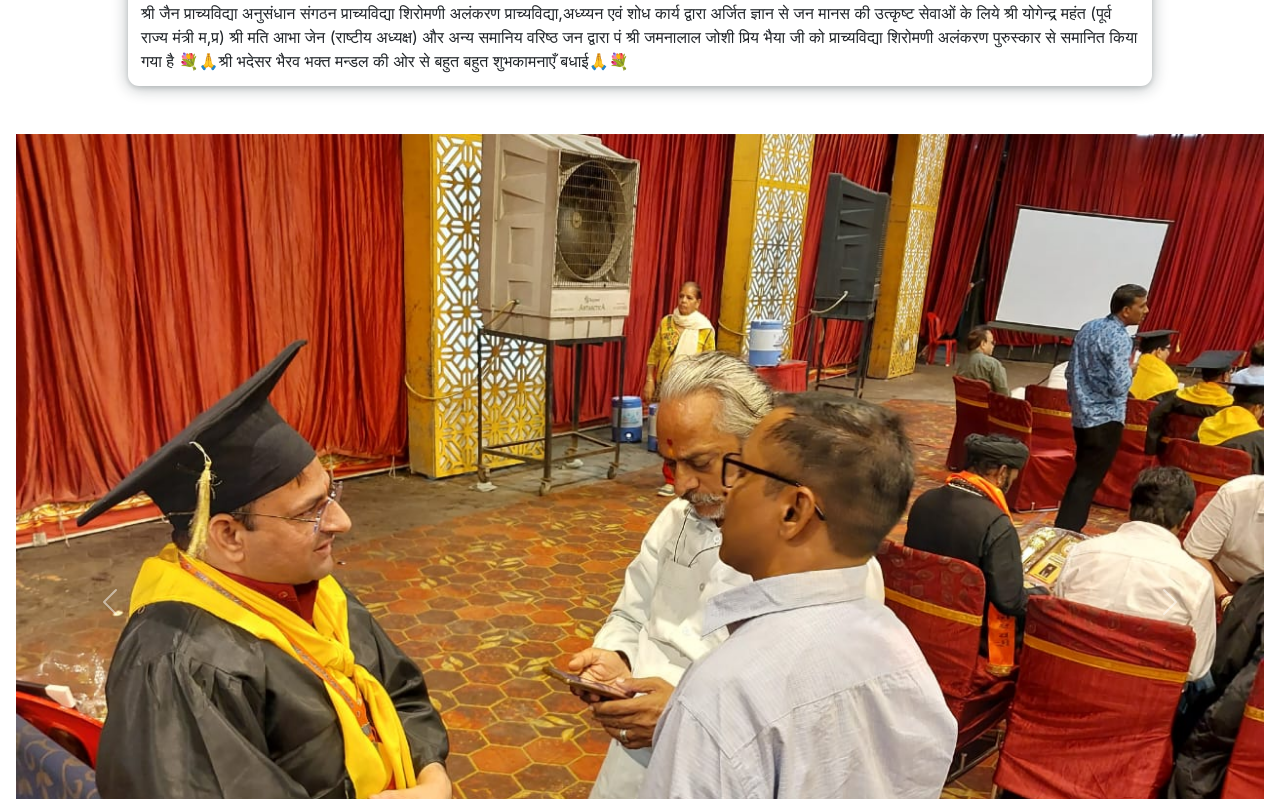
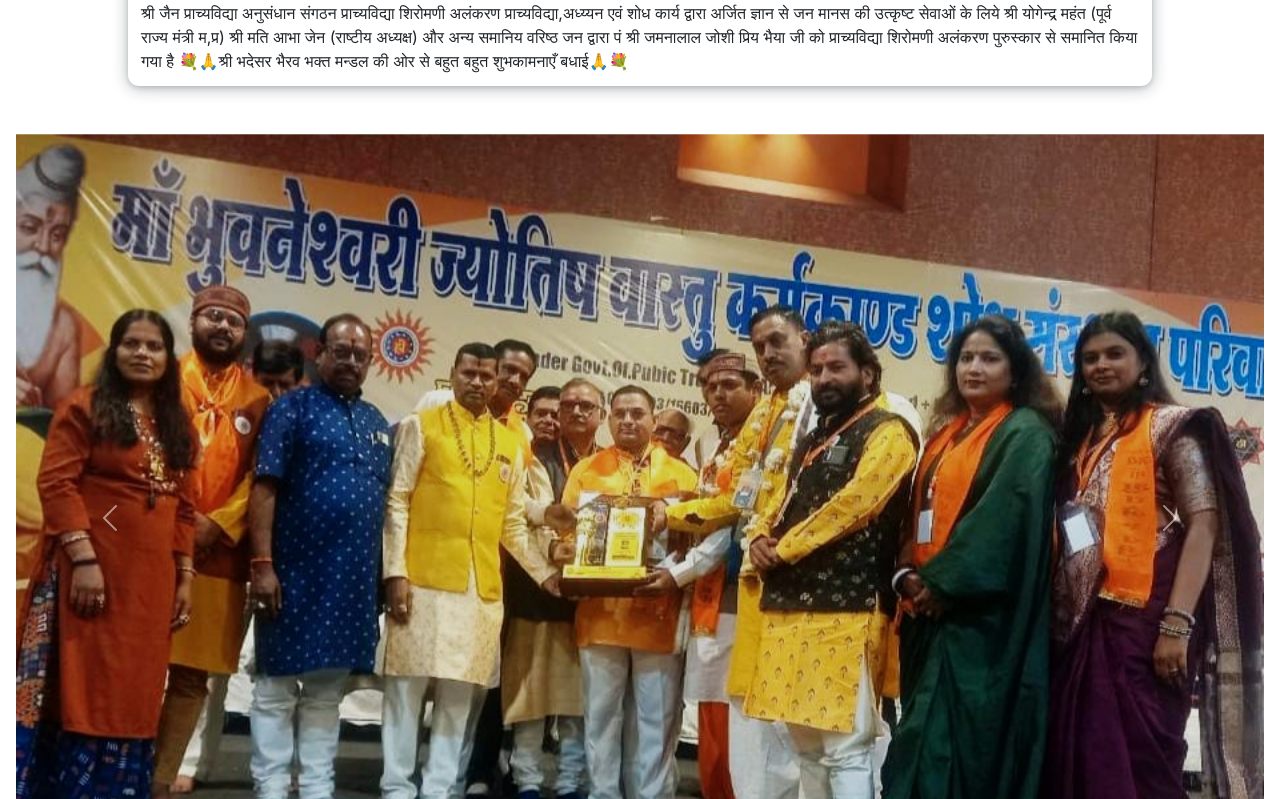
Before and after one commit to shekhar613/shree, a React (Create React App) app: page /profile in a window 1280 px wide. Shown: the part 3021-3820 px from the top of the page. Built offline with nearby package versions, Linux system fonts and the light colour scheme.

Commit message:
Update Card.js
slider editited

```diff
--- a/src/components/Card.js
+++ b/src/components/Card.js
@@ -129,7 +129,7 @@
 
       </div>
 
-      <Slider img={[phd_oct_2023_1, top_10Award, mharshi, LifetimeAchivement,march52023,phd_oct_2023_1,phd_oct_2023_2,phd_oct_2023_3,phd_oct_2023_4,phd_oct_2023_5]} ></Slider>
+      <Slider img={[phd_gold, top_10Award, mharshi, LifetimeAchivement,march52023,phd_oct_2023_1, phd_oct_2023_2 ,phd_oct_2023_3, phd_oct_2023_4 ,phd_oct_2023_5 ]} ></Slider>
     </div>
   );
 }
```
